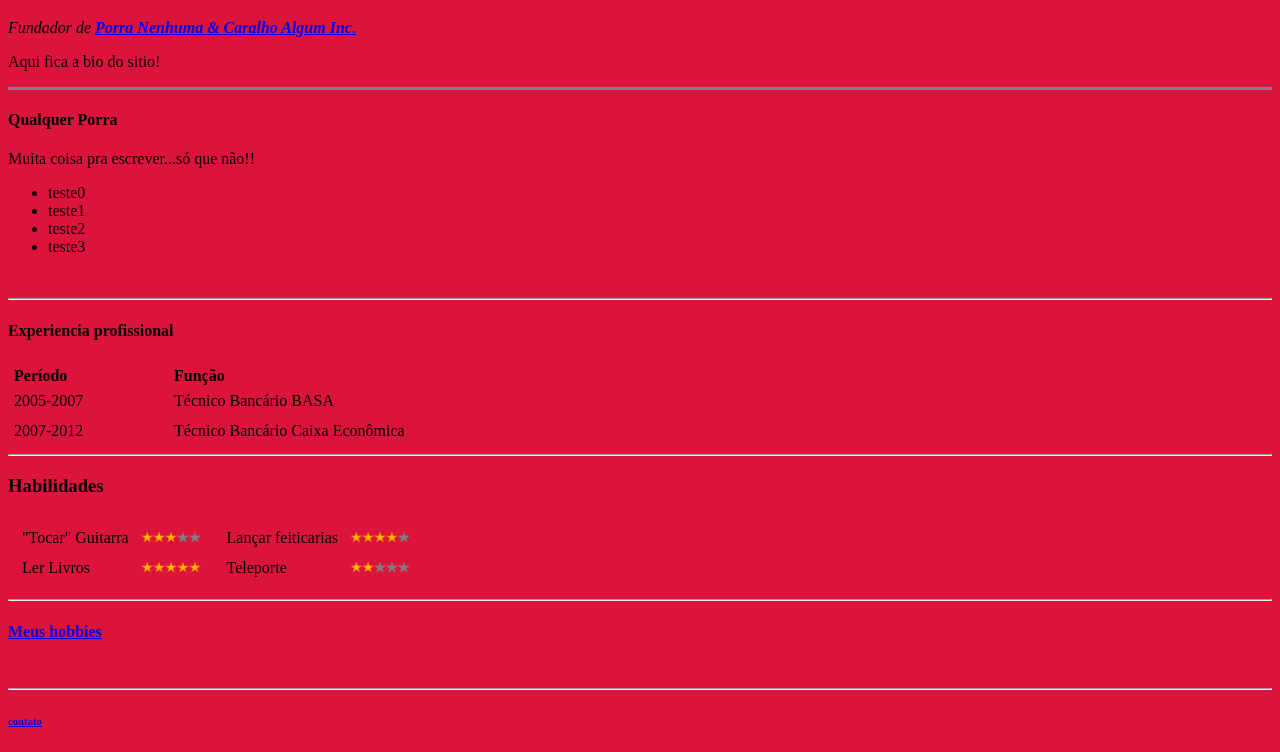
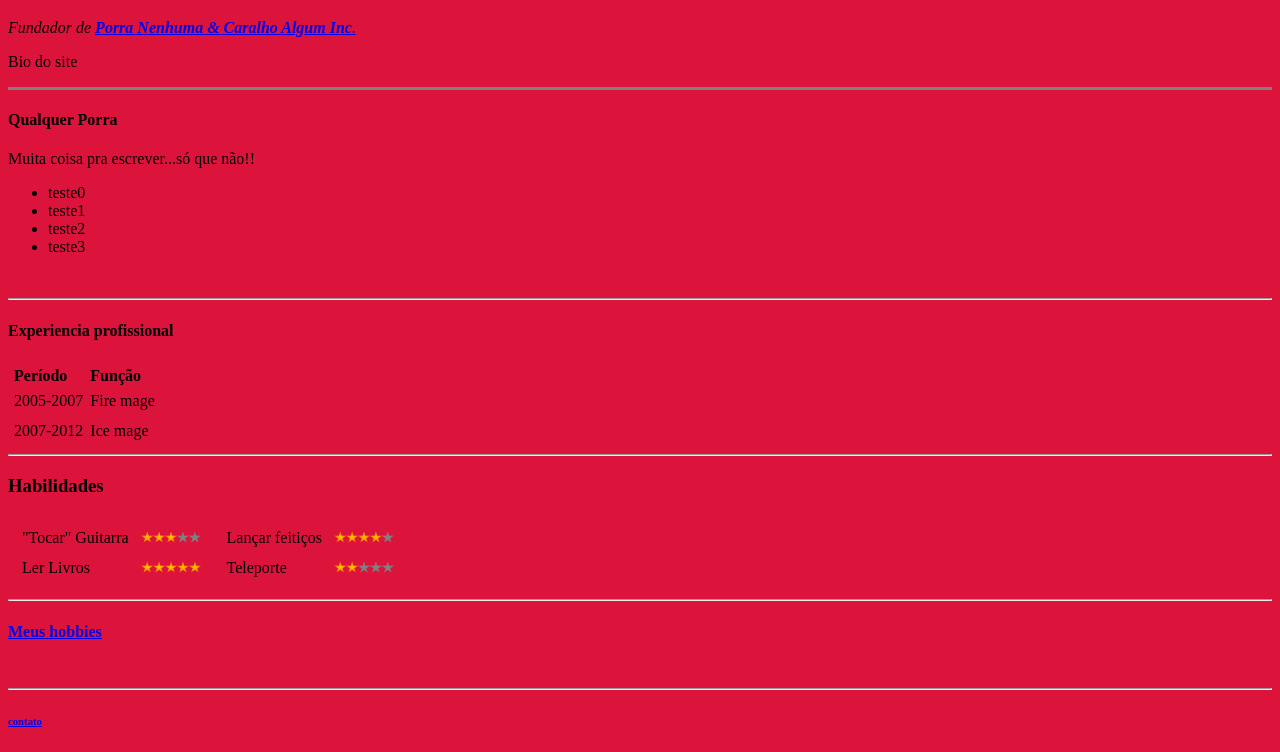
Before and after one commit to EduardoLaGuardia/cv, a plain HTML site: page index.html in a window 1280 px wide. Shown: the part 97-849 px from the top of the page. Drawn offline with Linux system fonts and the light colour scheme.

Commit message:
Update index.html

```diff
--- a/index.html
+++ b/index.html
@@ -11,7 +11,7 @@
   <hr>
   <h1>Eduardo La Guardia</h1>
   <p><em>Fundador de <a href="http://www.google.com"><strong>Porra Nenhuma & Caralho Algum Inc</strong>.</em></a></p>
-  <p>Aqui fica a bio do sitio! </p>
+  <p>Bio do site </p>
   <hr size="3" noshade>
   <!--
   testetstasdtaste
@@ -34,14 +34,14 @@
     </thead>
     <tr>
       <td width="40%" align="left">2005-2007</td>
-      <td align="left">Técnico Bancário BASA</td>
+      <td align="left">Fire mage</td>
     </tr>
     <tr>
 
     </tr>
     <tr>
       <td width="40%" align="left">2007-2012</td>
-      <td align="left">Técnico Bancário Caixa Econômica</td>
+      <td align="left">Ice mage</td>
     </tr>
   </table>
   <hr>
@@ -71,7 +71,7 @@
       <table cellspacing="10">
         <tr>
           <td>
-            Lançar feiticarias
+            Lançar feitiços
           </td>
           <td>
             <img src="Star_rating_4_of_5.png" width="60">
```
